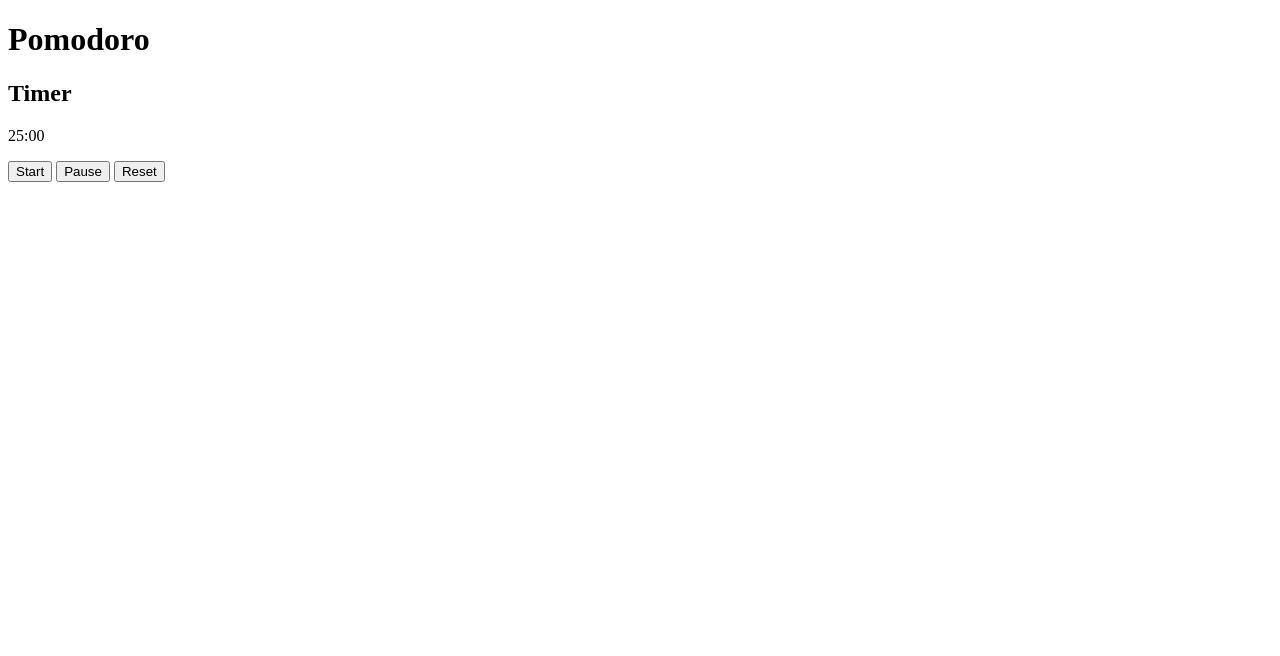
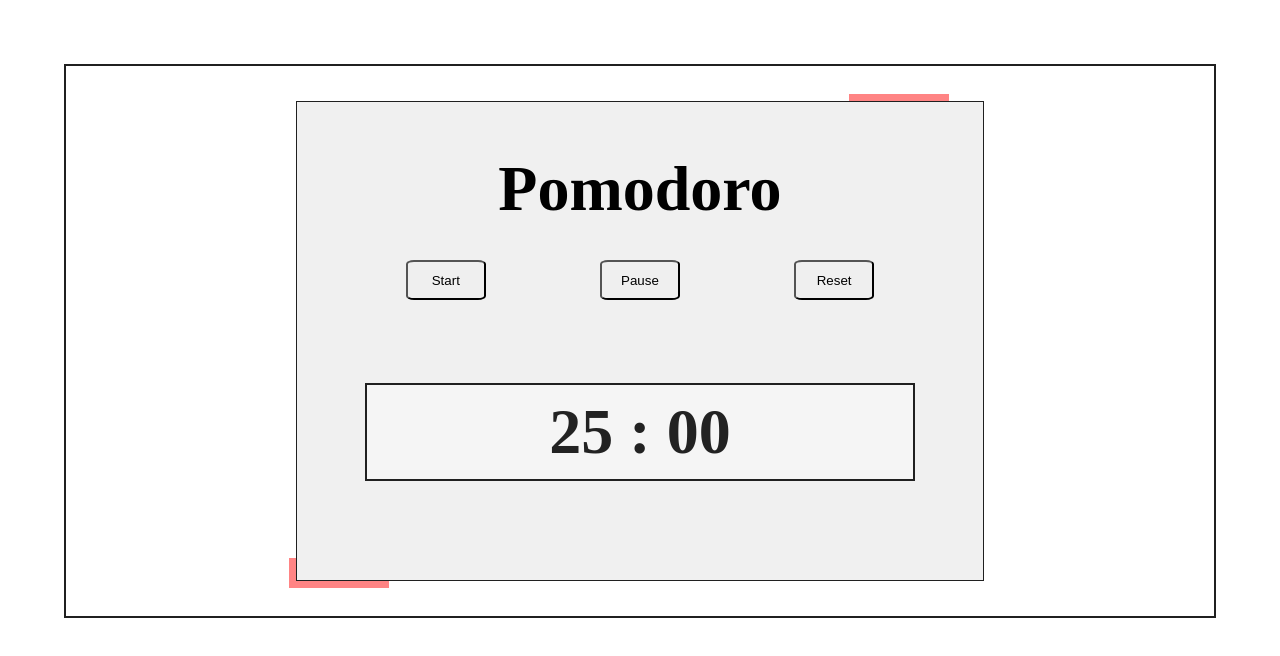
Before and after one commit to TerRosales/pomodoro-tr-dev, a plain HTML site: page index.html in a window 1280 px wide. Drawn offline with Linux system fonts and the light colour scheme.

Commit message:
UI update

```diff
--- a/index.html
+++ b/index.html
@@ -7,20 +7,19 @@
     <title>Pomodoro</title>
   </head>
   <body>
-    <div>
+    <div id="main">
+      <div id="beeperBox">
         <h1>Pomodoro</h1>
-      <div>
-        <div>
+        <div id="ui">
           <audio id="beeper" src="/assets/level-up-191997.mp3"></audio>
-          <h2>Timer</h2>
-          <div id="ui">
-            <p id="timer">25:00</p>
         </div>
-          <div>
+        <div id="buttons">
           <button id="start">Start</button>
           <button id="pause">Pause</button>
           <button id="reset">Reset</button>
         </div>
+        <div id="counter">
+          <p id="timer">25 : 00</p>
         </div>
       </div>
     </div>
--- a/main.css
+++ b/main.css
@@ -1,3 +1,16 @@
+*,
+*::before,
+*::after {
+  box-sizing: border-box;
+  margin: 0;
+  padding: 0;
+}
+
+h1 {
+  font-size: 4rem;
+  margin: 20px;
+}
+
 .ringing {
   transition: all;
   animation: ring 1600ms infinite forwards;
@@ -17,3 +30,69 @@
     transform: scale(1.1) translateY(0px);
   }
 }
+
+#main {
+  display: flex;
+  flex-direction: ;
+  margin: 5%;
+  text-align: center;
+  justify-content: center;
+  padding: 0;
+  border: 2px solid #202020;
+}
+
+#beeperBox {
+  background: rgba(240, 240, 240);
+  border: 1px solid #202020;
+  display: flex;
+  flex-direction: column;
+  justify-content: center;
+  margin: 35px 0px;
+  width: 60%;
+  height: 60vh;
+}
+
+#beeperBox::before,
+#beeperBox::after {
+  position: relative;
+  content: "";
+  width: 100px;
+  height: 100px;
+  z-index: -1;
+  background: rgba(255, 80, 80, 0.7);
+}
+
+#beeperBox::after {
+  bottom: -8px;
+  left: -8px;
+}
+
+#beeperBox::before {
+  top: -8px;
+  right: -80.5%;
+}
+
+#buttons {
+  display: flex;
+  justify-content: space-evenly;
+  align-items: center;
+  height: 10%;
+  margin: 10px;
+}
+
+button {
+  margin: 10px 15px;
+  border-radius: 10%;
+  width: 80px;
+  height: 40px;
+}
+
+#counter {
+  background: whitesmoke;
+  border: 2px solid #202020;
+  color: #222;
+  font-weight: bolder;
+  font-size: 4rem;
+  margin: 10%;
+  padding: 10px;
+}
```
Lines whose indentation alone changed are shown as unchanged.
